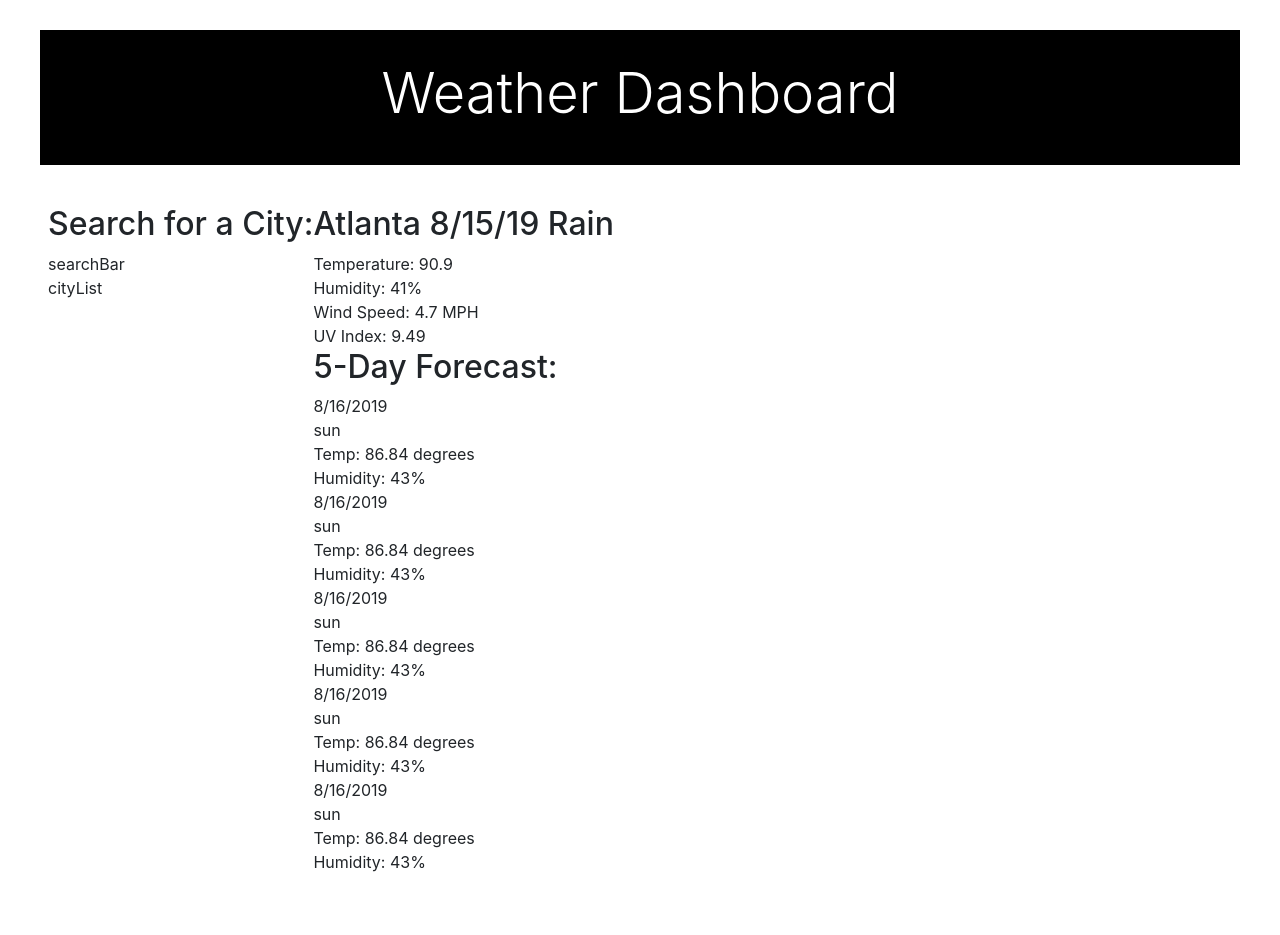
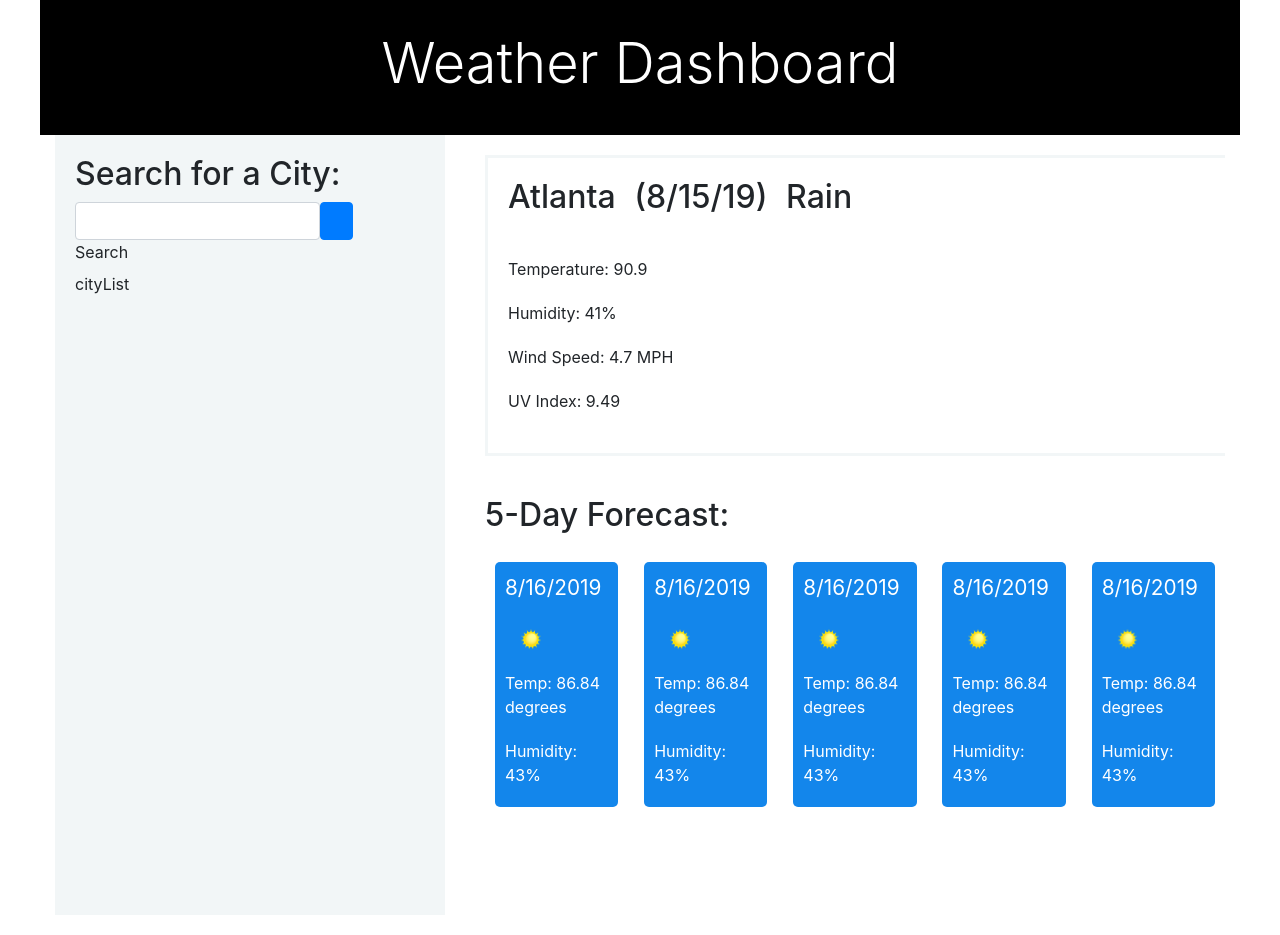
Before and after one commit to uknity/Weather_Dashboard, a plain HTML site: page index.html in a window 1280 px wide. Before the commit the page ends 882 px from the top, so only its background shows below. Drawn offline with nearby package versions, Linux system fonts and the light colour scheme.

Commit message:
completed page formatting hard-coding

```diff
--- a/assets/css/stylesheet.css
+++ b/assets/css/stylesheet.css
@@ -3,12 +3,96 @@ body {
     margin-right: 40px;
 }
 
+#pageContainer {
+    margin-right: 0px;
+    margin-left: 0px;
+    height: 100vh;
+}
 .pageHeader {
   text-align: center;
-    justify-content: center;
+  justify-content: center;
   background-color: black;
   color: white;
   margin-top: 30px;
   padding: 30px;
-  margins: 30px;
+  margin: 0px;
 }
+
+#searchAside {
+    background-color: #f2f6f7;
+    margin: 20px;
+    margin-top: 0px;
+    margin-left: 0px;
+    padding: 20px;
+}
+
+.form-outline {
+    width: 70%;
+}
+
+.btn-primary {
+    width: calc(1.2em + .75rem + 2px);
+    height: calc(1.5em + .75rem + 2px);
+
+}
+#cityWeather {
+    padding: 20px;
+
+}
+
+#cityCurrent {
+    border: solid medium #f2f6f7;
+    border-right: none;
+    padding: 20px;
+    padding-bottom: 40px;
+}
+
+#currentCityHeader {
+    font-size: 2em;
+    margin-bottom: 20px;
+}
+
+#currentDate {
+    padding: 10px;
+}
+
+.currentCityInfo {
+    padding-top: 20px;
+}
+
+#fiveDayForecast {
+    padding: 0px;
+    margin-top: 20px;
+    margin-bottom: 20px;
+    padding-top: 20px;
+    padding-bottom: 40px;
+}
+
+.dayBox {
+    background-color: #1386eb;
+    border-radius: 5px;
+    color: white;
+    padding: 10px;
+    margin: 10px;
+    margin-top: 20px;
+}
+
+.dayBoxDate {
+    font-size: 1.3em;
+    margin-bottom: 15px;
+}
+
+.dayBoxWeatherPic {
+    width: 50%;
+    padding: 10px;
+}
+
+.dayBoxTemp {
+    padding-top: 10px;
+    padding-bottom: 10px;
+}
+
+.dayBoxHumidity {
+    padding-top: 10px;
+    padding-bottom: 10px;
+}
--- a/index.html
+++ b/index.html
@@ -19,19 +19,27 @@
         <h1 class="display-4">Weather Dashboard</h1>
     </header>
 
-    <container id="pageContainer" class="d-flex p-2 bd-highlight">
+    <container id="pageContainer" class="d-flex container-fluid">
 
-        <aside id="searchAside" class="flex-column">
+        <aside id="searchAside" class="flex-column col-12 col-md-4 container-fluid">
             <h2>Search for a City:</h2>
-            <div>searchBar</div>
+            <div class="input-group">
+                <div class="form-outline">
+                  <input type="search" id="form1" class="form-control"/>
+                  <label class="form-label" for="form1">Search</label>
+                </div>
+                <button type="button" class="btn btn-primary">
+                  <i class="fas fa-search"></i>
+                </button>
+            </div>
             <div>cityList</div>
         </aside>
 
-        <section id="cityWeather" class="flex-column">
+        <section id="cityWeather" class="flex-column col-12 col-md-8">
             <section id="cityCurrent" class="flex-row">
                 <h2 id="currentCityHeader" class="flex-column">
                     <span id="currentCityName">Atlanta</span>
-                    <span id="currentDate">8/15/19</span>
+                    <span id="currentDate">(8/15/19)</span>
                     <span id="currentWeatherPic">Rain</span>
                 </h2>
 
@@ -59,10 +67,10 @@
 
             <section id="fiveDayForecast" class="flex-column">
                 <h2>5-Day Forecast:</h2>
-                <div id="fiveDaysRow" class="flex-row">
-                    <span class="dayBox flex-column" id="dayBox1">
+                <div id="fiveDaysRow" class="d-flex justify-content-between">
+                    <div class="dayBox flex-column col-12 col-md-2 " id="dayBox1">
                         <div class="dayBoxDate">8/16/2019</div>
-                        <div class="dayBoxWeatherPic">sun</div>
+                        <div><img src="assets/images/sun.png"  alt="sun" class="dayBoxWeatherPic"></div>
                         <div class="dayBoxTemp flex-row">
                             <span class="dayBoxInfo">Temp: </span>
                             <span class="dayBoxInfo">86.84 degrees</span>
@@ -71,11 +79,11 @@
                             <span class="dayBoxInfo">Humidity: </span>
                             <span class="dayBoxInfo">43%</span>
                         </div>
-                    </span>
+                    </div>
 
-                    <span class="dayBox flex-column" id="dayBox1">
+                    <div class="dayBox flex-column col-12 col-md-2" id="dayBox1">
                         <div class="dayBoxDate">8/16/2019</div>
-                        <div class="dayBoxWeatherPic">sun</div>
+                        <div><img src="assets/images/sun.png"  alt="sun" class="dayBoxWeatherPic"></div>
                         <div class="dayBoxTemp flex-row">
                             <span class="dayBoxInfo">Temp: </span>
                             <span class="dayBoxInfo">86.84 degrees</span>
@@ -84,11 +92,11 @@
                             <span class="dayBoxInfo">Humidity: </span>
                             <span class="dayBoxInfo">43%</span>
                         </div>
-                    </span>
+                    </div>
 
-                    <span class="dayBox flex-column" id="dayBox1">
+                    <div class="dayBox flex-column col-12 col-md-2" id="dayBox1">
                         <div class="dayBoxDate">8/16/2019</div>
-                        <div class="dayBoxWeatherPic">sun</div>
+                        <div><img src="assets/images/sun.png"  alt="sun" class="dayBoxWeatherPic"></div>
                         <div class="dayBoxTemp flex-row">
                             <span class="dayBoxInfo">Temp: </span>
                             <span class="dayBoxInfo">86.84 degrees</span>
@@ -97,11 +105,11 @@
                             <span class="dayBoxInfo">Humidity: </span>
                             <span class="dayBoxInfo">43%</span>
                         </div>
-                    </span>
+                    </div>
 
-                    <span class="dayBox flex-column" id="dayBox1">
+                    <div class="dayBox flex-column col-12 col-md-2" id="dayBox1">
                         <div class="dayBoxDate">8/16/2019</div>
-                        <div class="dayBoxWeatherPic">sun</div>
+                        <div><img src="assets/images/sun.png"  alt="sun" class="dayBoxWeatherPic"></div>
                         <div class="dayBoxTemp flex-row">
                             <span class="dayBoxInfo">Temp: </span>
                             <span class="dayBoxInfo">86.84 degrees</span>
@@ -110,11 +118,11 @@
                             <span class="dayBoxInfo">Humidity: </span>
                             <span class="dayBoxInfo">43%</span>
                         </div>
-                    </span>
+                    </div>
 
-                    <span class="dayBox flex-column" id="dayBox1">
+                    <div class="dayBox flex-column col-12 col-md-2" id="dayBox1">
                         <div class="dayBoxDate">8/16/2019</div>
-                        <div class="dayBoxWeatherPic">sun</div>
+                        <div><img src="assets/images/sun.png"  alt="sun" class="dayBoxWeatherPic"></div>
                         <div class="dayBoxTemp flex-row">
                             <span class="dayBoxInfo">Temp: </span>
                             <span class="dayBoxInfo">86.84 degrees</span>
@@ -123,7 +131,8 @@
                             <span class="dayBoxInfo">Humidity: </span>
                             <span class="dayBoxInfo">43%</span>
                         </div>
-                    </span>
+                    </div>
+
                 </div>
 
 
```
Also changed, not shown: assets/js/script.js (+34 -0 lines), assets/images/sun.png (added).
